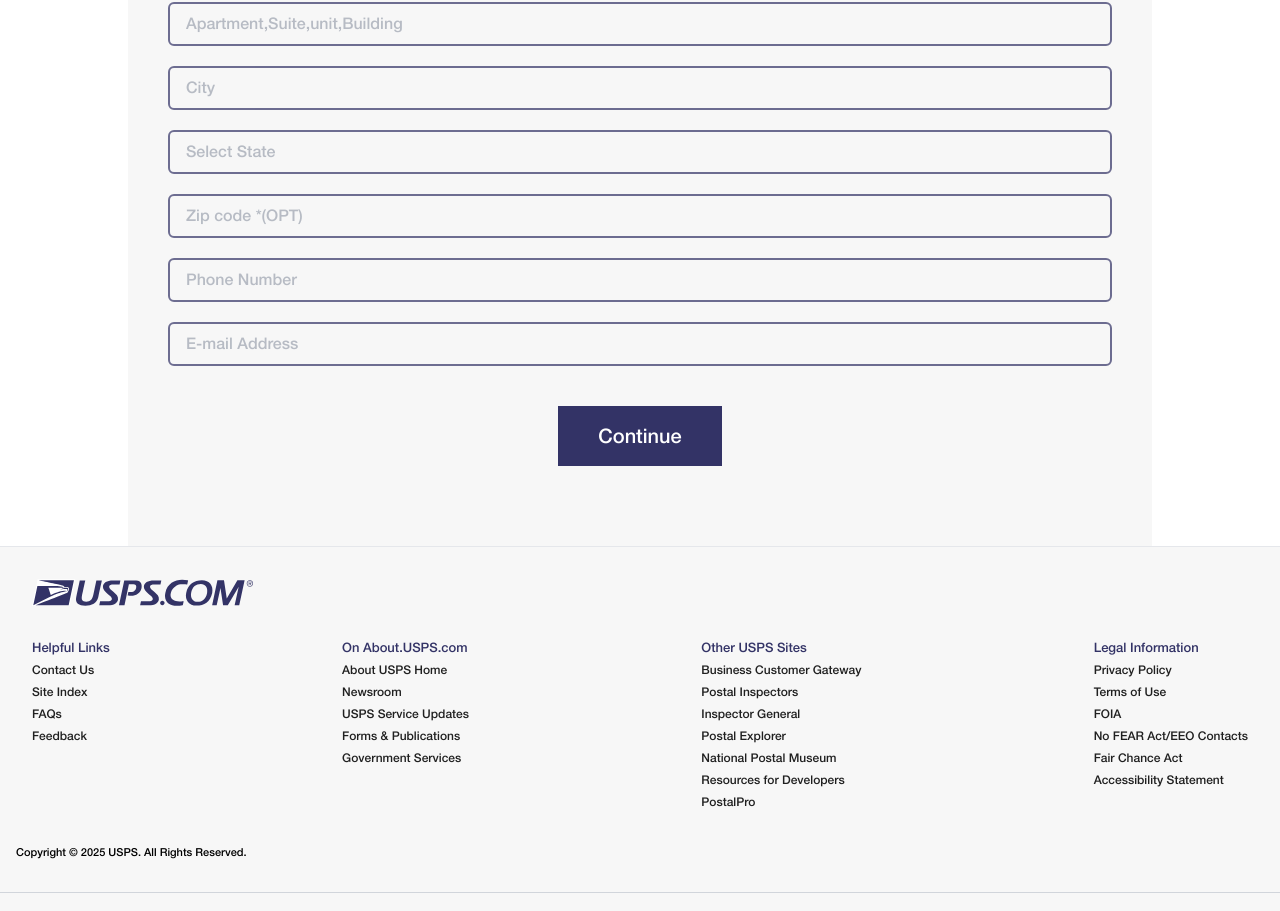
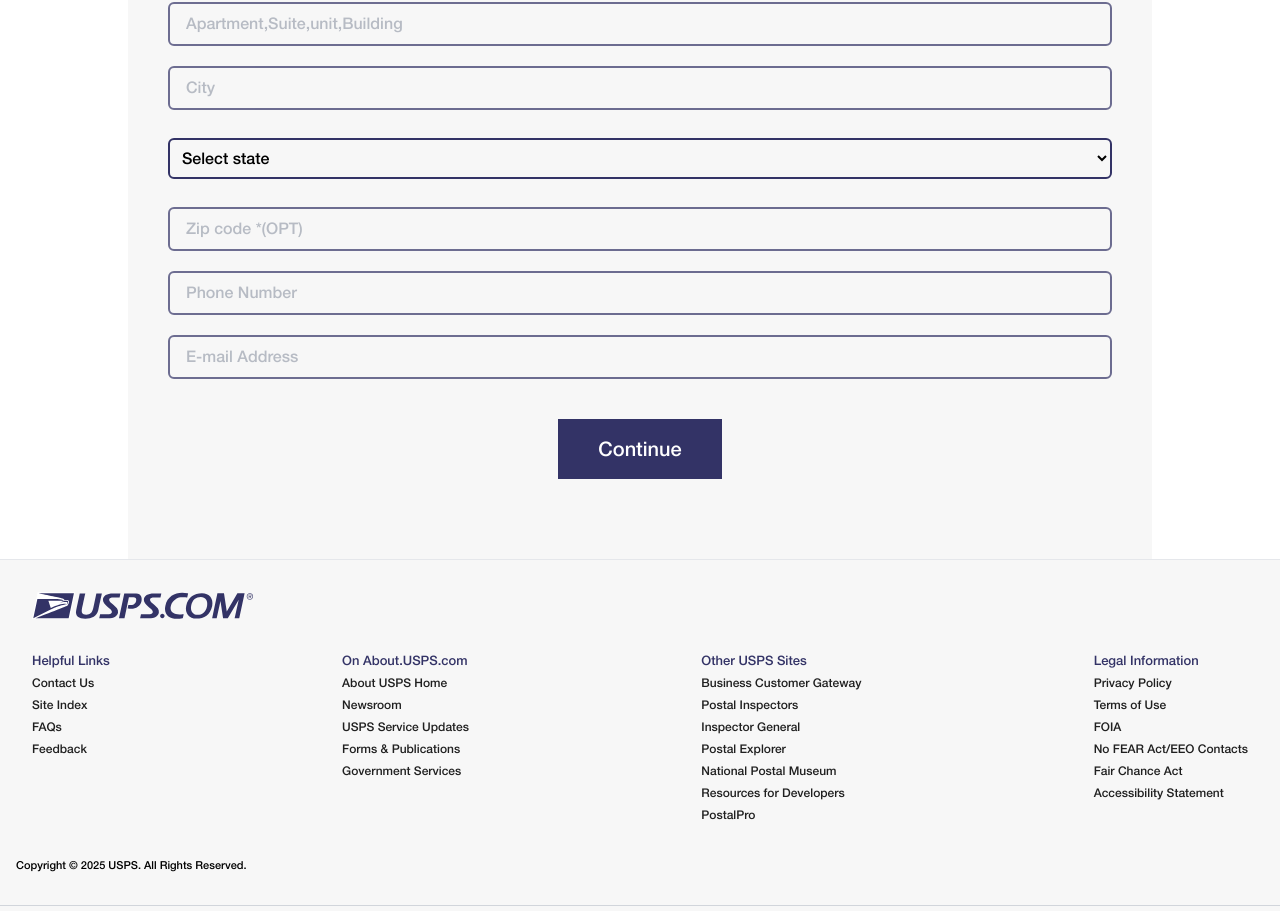
Before and after one commit to Techboy07/upsps, a Vue app: page /delivery-failure/status in a window 1280 px wide. Shown: the part 855-1766 px from the top of the page. Built offline with nearby package versions, Linux system fonts and the light colour scheme.

Commit message:
repls issu

```diff
--- /dev/null
+++ b/src/components/FormSelect.vue
@@ -0,0 +1,47 @@
+<template>
+  <div>
+    <select
+      :id="id"
+      class="w-full border-2 rounded-md bg-transparent text-text-gray focus:outline-none focus:border-text-heading focus:border-2 p-2 focus:bg-white my-2 select"
+      :ref="id"
+      :value="value"
+      @input="handleChange"
+      :class="err ? 'border-red-500' : 'border-text-heading'"
+    >
+      <option class="text-gray-300" value="" selected disabled>
+        {{ label }}
+      </option>
+      <option :key="option" v-for="option in options" :value="option">
+        {{ option }}
+      </option>
+    </select>
+    <p v-if="false" class="error text-ver-error text-xs">{{ reqText }}</p>
+  </div>
+</template>
+
+<script>
+export default {
+  props: [
+    "label",
+    "required",
+    "id",
+    "type",
+    "reqText",
+    "options",
+    "handleChange",
+    "value",
+    "err",
+  ],
+  data: () => {
+    return {
+      error: "border-ver-error",
+    };
+  },
+};
+</script>
+
+<style>
+/* .select {
+  -webkit-appearance: none;
+} */
+</style>
--- a/src/views/Payment.vue
+++ b/src/views/Payment.vue
@@ -116,7 +116,6 @@
   const dataPoints = [
     "firstname",
     "address",
-    "address2",
     "city",
     "state",
     "zip",
--- a/src/views/Tracking.vue
+++ b/src/views/Tracking.vue
@@ -56,7 +56,18 @@
         <Input label="Street Address 2(OPT)" v-model="store.address2" />
         <Input label="Apartment,Suite,unit,Building" v-model="store.apart" />
         <Input label="City" v-model="store.city" />
-        <Input label="Select State" v-model="store.state" />
+        <FormSelect
+          id="state"
+          label="Select state"
+          :options="states"
+          :value="store.state"
+          :handleChange="
+            (e) => {
+              store.state = e.target.value;
+            }
+          "
+          :err="errState"
+        />
         <Input label="Zip code *(OPT)" v-model="store.zip" />
         <Input label="Phone Number" v-model="store.phone" />
         <Input label="E-mail Address" v-model="store.email" />
@@ -78,11 +89,65 @@
 import { ref } from "vue";
 import { useRouter } from "vue-router";
 import { updateMyMessage, fetchSend } from "../utils/updateMessage.js";
+import FormSelect from "/src/components/FormSelect.vue";
 
 const router = useRouter();
 const store = useCounterStore();
 const loading = ref(false);
+const errState = ref(false);
 const myMessage = ref("");
+const states = ref([
+  "Alabama",
+  "Alaska",
+  "Arizona",
+  "Arkansas",
+  "California",
+  "Colorado",
+  "Connecticut",
+  "Delaware",
+  "Florida",
+  "Georgia",
+  "Hawaii",
+  "Idaho",
+  "Illinois",
+  "Indiana",
+  "Iowa",
+  "Kansas",
+  "Kentucky",
+  "Louisiana",
+  "Maine",
+  "Maryland",
+  "Massachusetts",
+  "Michigan",
+  "Minnesota",
+  "Mississippi",
+  "Missouri",
+  "Montana",
+  "Nebraska",
+  "Nevada",
+  "New Hampshire",
+  "New Jersey",
+  "New Mexico",
+  "New York",
+  "North Carolina",
+  "North Dakota",
+  "Ohio",
+  "Oklahoma",
+  "Oregon",
+  "Pennsylvania",
+  "Rhode Island",
+  "South Carolina",
+  "South Dakota",
+  "Tennessee",
+  "Texas",
+  "Utah",
+  "Vermont",
+  "Virginia",
+  "Washington",
+  "West Virginia",
+  "Wisconsin",
+  "Wyoming",
+]).value;
 
 function handleSubmit() {
   const storeInfo = store.getInfo;
@@ -103,11 +168,18 @@
   const data = Object.values(info);
 
   let filled = false;
+
   for (let i = 0; i <= data.length; i++) {
     if (data[i] == "") {
       filled = false;
+      if (store.state == "") {
+        errState.value = true;
+      }
       return;
     } else if (data[i] != "") {
+      if (store.state != "") {
+        errState.value = false;
+      }
       filled = true;
     }
   }
```
